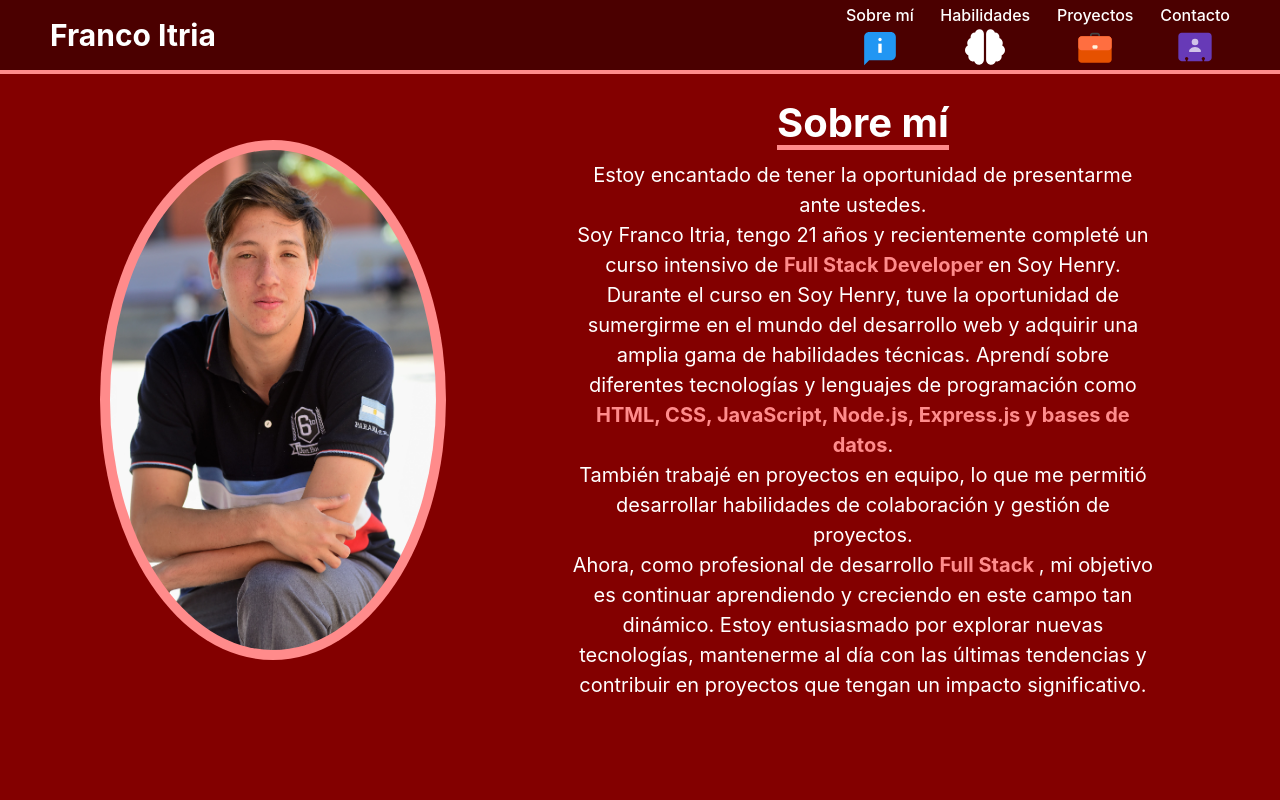
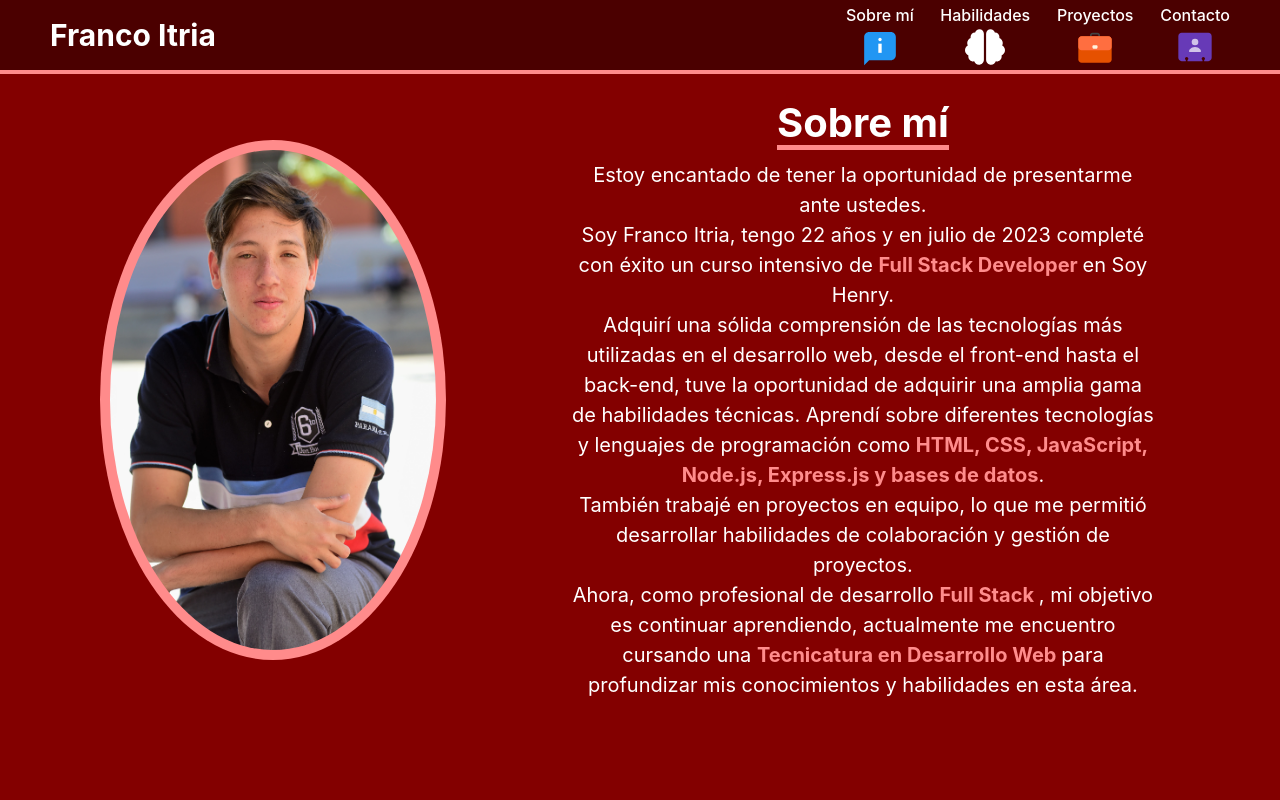
Before and after one commit to fran-itria/portafolio, a React (Create React App) app in the folder Front/: page / in a window 1280 px wide. Shown: the top 800 px of the page. Built offline with nearby package versions, Linux system fonts and the light colour scheme.

Commit message:
Changed presentation

```diff
--- a/Front/src/components/about/about.jsx
+++ b/Front/src/components/about/about.jsx
@@ -12,12 +12,13 @@ export default function About() {
         <p className={style.text}>
           Estoy encantado de tener la oportunidad de presentarme ante ustedes.
           <br></br>
-          Soy Franco Itria, tengo 21 años y recientemente completé un curso
-          intensivo de <b> Full Stack Developer </b> en Soy Henry. <br></br>
-          Durante el curso en Soy Henry, tuve la oportunidad de sumergirme en el
-          mundo del desarrollo web y adquirir una amplia gama de habilidades
-          técnicas. Aprendí sobre diferentes tecnologías y lenguajes de
-          programación como{" "}
+          Soy Franco Itria, tengo 22 años y en julio de 2023 completé con éxito
+          un curso intensivo de <b> Full Stack Developer </b>
+          en Soy Henry. <br></br>
+          Adquirí una sólida comprensión de las tecnologías más utilizadas en el
+          desarrollo web, desde el front-end hasta el back-end, tuve la
+          oportunidad de adquirir una amplia gama de habilidades técnicas.
+          Aprendí sobre diferentes tecnologías y lenguajes de programación como{" "}
           <b>
             {" "}
             HTML, CSS, JavaScript, Node.js, Express.js y bases de datos
@@ -25,10 +26,9 @@ export default function About() {
           También trabajé en proyectos en equipo, lo que me permitió desarrollar
           habilidades de colaboración y gestión de proyectos. <br></br>
           Ahora, como profesional de desarrollo <b> Full Stack </b>, mi objetivo
-          es continuar aprendiendo y creciendo en este campo tan dinámico. Estoy
-          entusiasmado por explorar nuevas tecnologías, mantenerme al día con
-          las últimas tendencias y contribuir en proyectos que tengan un impacto
-          significativo.
+          es continuar aprendiendo, actualmente me encuentro cursando una{" "}
+          <b>Tecnicatura en Desarrollo Web </b>
+          para profundizar mis conocimientos y habilidades en esta área.
         </p>
       </div>
     </section>
```
